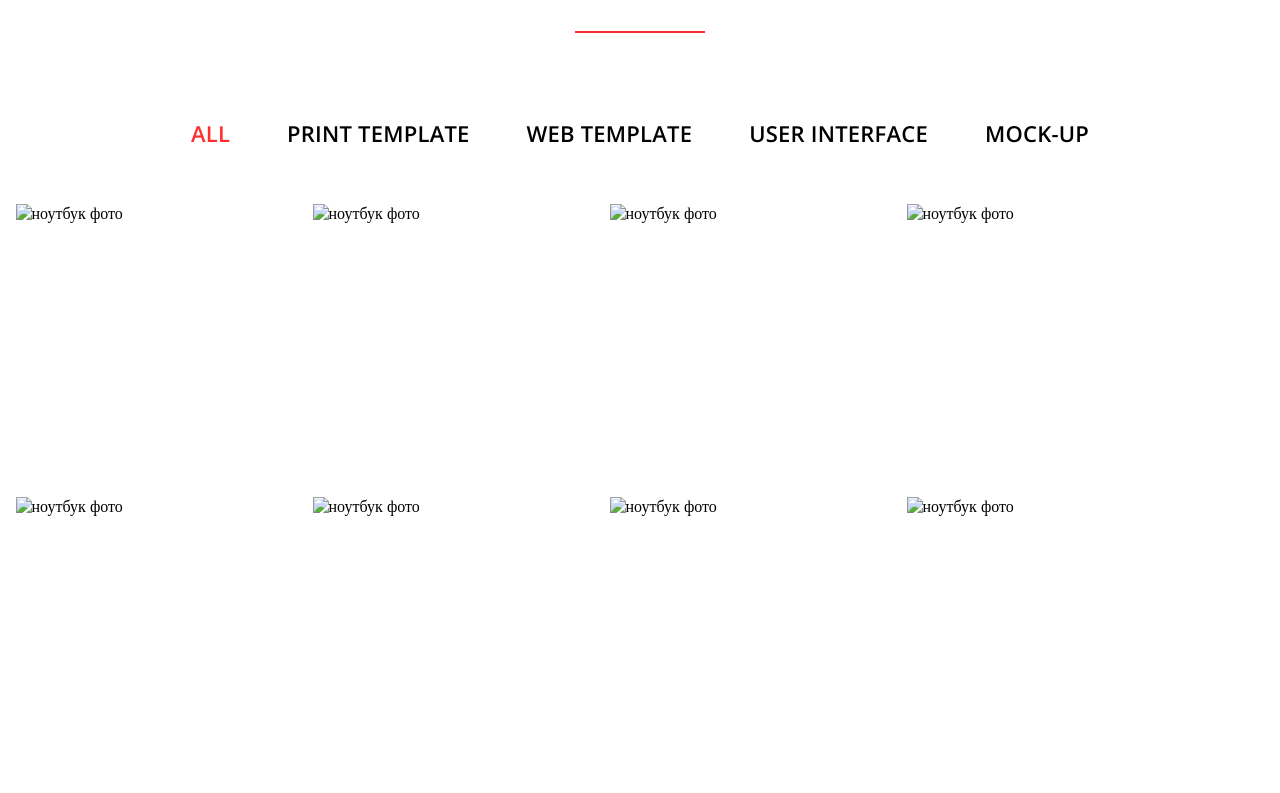
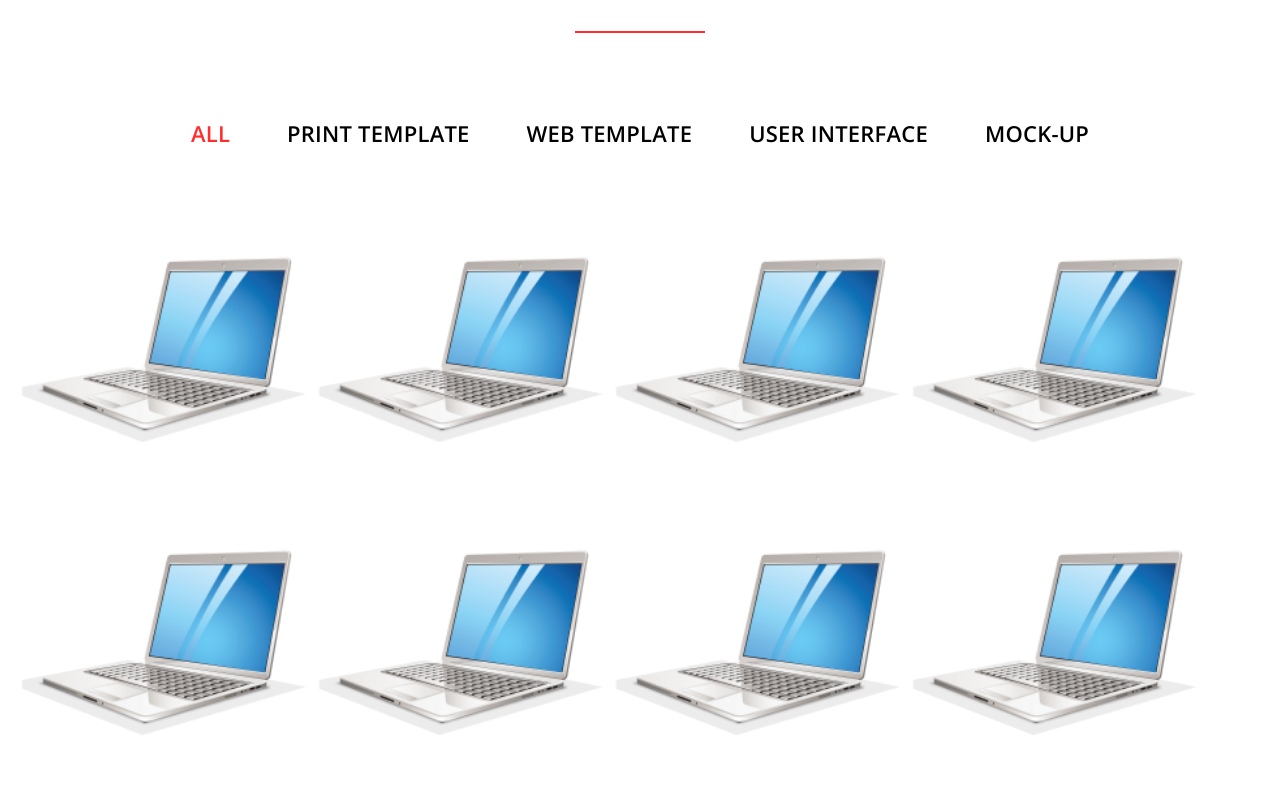
Before and after one commit to KonstantinTarakanovsky/4, a plain HTML site: page index.html in a window 1280 px wide. Shown: the part 1807-2600 px from the top of the page. Drawn offline with nearby package versions, Linux system fonts and the light colour scheme.

Commit message:
Update index.html

```diff
--- a/index.html
+++ b/index.html
@@ -103,14 +103,14 @@
             </ul>
         </div>
         <div class="feature__products">
-            <img width="300" height="293" src="../2/img/laptop.png" alt="ноутбук фото" class="feature__product">
-            <img width="300" height="293" src="../2/img/laptop.png" alt="ноутбук фото" class="feature__product">
-            <img width="300" height="293" src="../2/img/laptop.png" alt="ноутбук фото" class="feature__product">
-            <img width="300" height="293" src="../2/img/laptop.png" alt="ноутбук фото" class="feature__product">
-            <img width="300" height="293" src="../2/img/laptop.png" alt="ноутбук фото" class="feature__product">
-            <img width="300" height="293" src="../2/img/laptop.png" alt="ноутбук фото" class="feature__product">
-            <img width="300" height="293" src="../2/img/laptop.png" alt="ноутбук фото" class="feature__product">
-            <img width="300" height="293" src="../2/img/laptop.png" alt="ноутбук фото" class="feature__product">
+            <img width="300" height="293" src="./img/laptop.png" alt="ноутбук фото" class="feature__product">
+            <img width="300" height="293" src="./img/laptop.png" alt="ноутбук фото" class="feature__product">
+            <img width="300" height="293" src="./img/laptop.png" alt="ноутбук фото" class="feature__product">
+            <img width="300" height="293" src="./img/laptop.png" alt="ноутбук фото" class="feature__product">
+            <img width="300" height="293" src="./img/laptop.png" alt="ноутбук фото" class="feature__product">
+            <img width="300" height="293" src="./img/laptop.png" alt="ноутбук фото" class="feature__product">
+            <img width="300" height="293" src="./img/laptop.png" alt="ноутбук фото" class="feature__product">
+            <img width="300" height="293" src="./img/laptop.png" alt="ноутбук фото" class="feature__product">
         </div>
     </Section>
 </body>
```
